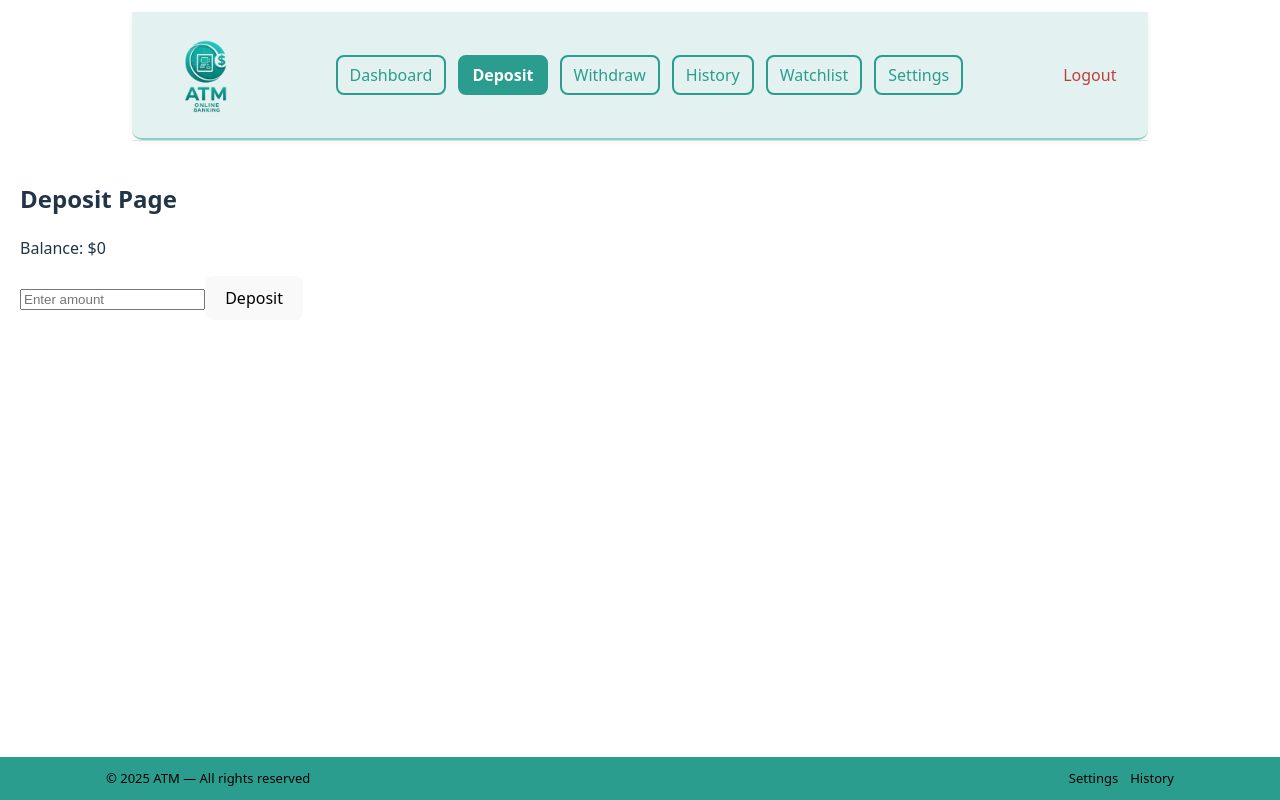
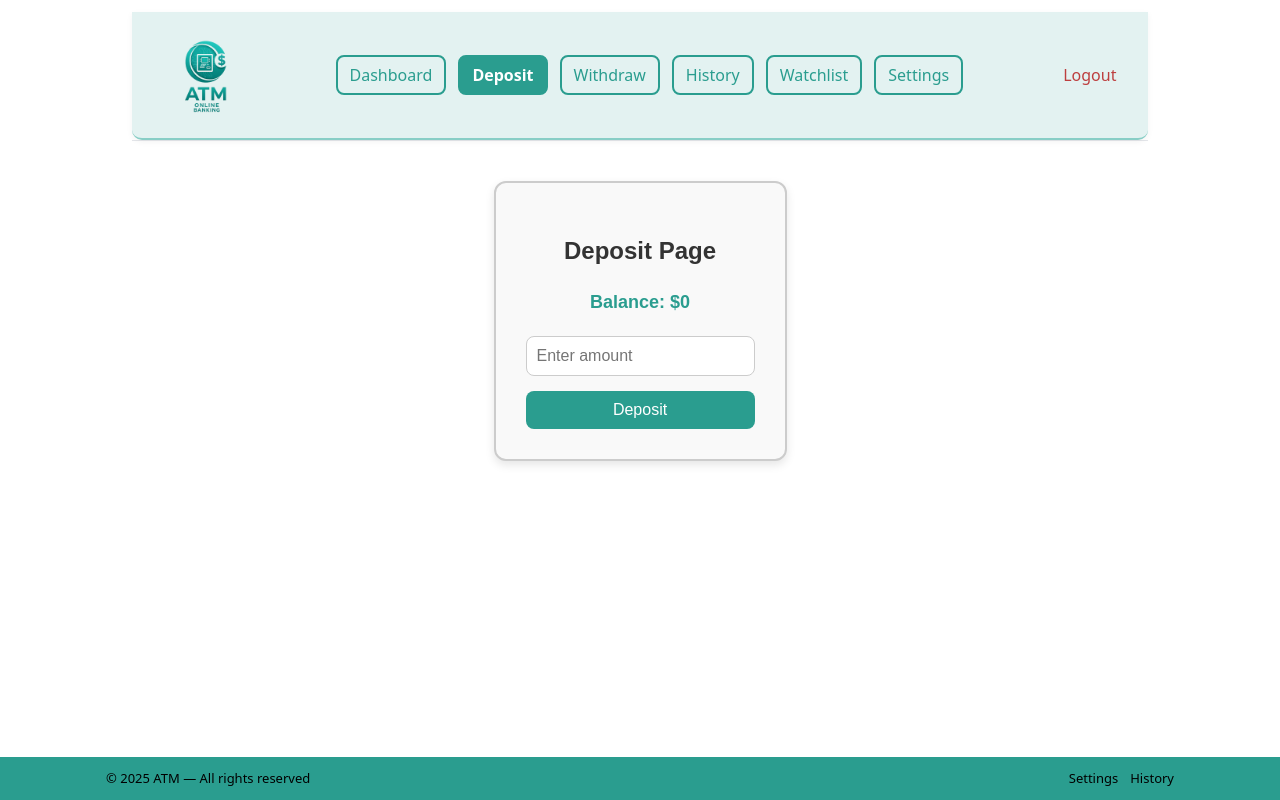
Before and after one commit to Code2Career-GSG/ATM-Project, a React (Vite) app: page /deposit in a window 1280 px wide. Built offline with nearby package versions, Linux system fonts and the light colour scheme.

Commit message:
change the import of the css file

```diff
--- a/src/pages/DepositPage.tsx
+++ b/src/pages/DepositPage.tsx
@@ -2,7 +2,8 @@ import React, { useState } from "react";
 import { useDispatch, useSelector } from "react-redux";
 import { changeBalance, pushTransaction } from "../store/store";
 import type { RootState } from "../store/store";
-import "../index.css";
+import "../DepositPage.css";
+
 export const DepositPage = () => {
   const dispatch = useDispatch();
 
@@ -38,11 +39,11 @@ export const DepositPage = () => {
   };
 
   return (
-    <div style={{ padding: "20px" }}>
+  <div className="deposit-container">
     <h2>Deposit Page</h2>
     <p>Balance: ${balance}</p>
 
-      <form onSubmit={handleDeposit}>
+    <form className="deposit-form" onSubmit={handleDeposit}>
       <input
         type="number"
         placeholder="Enter amount"
@@ -53,4 +54,5 @@ export const DepositPage = () => {
     </form>
   </div>
 );
+
 };
```
Lines whose indentation alone changed are shown as unchanged.
